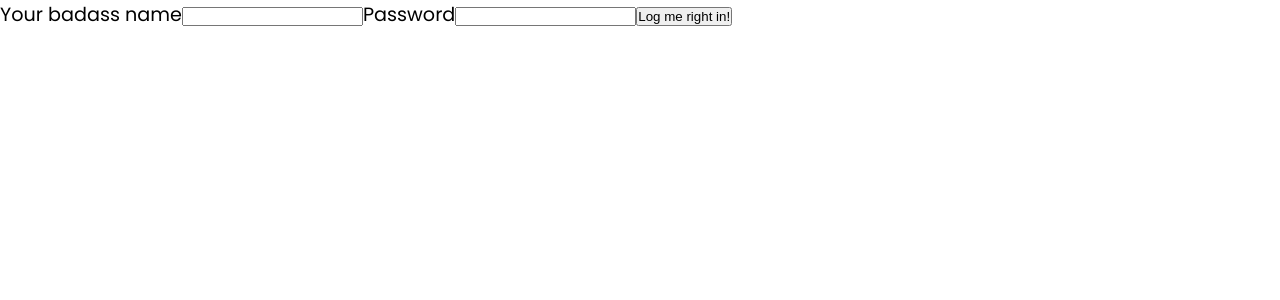
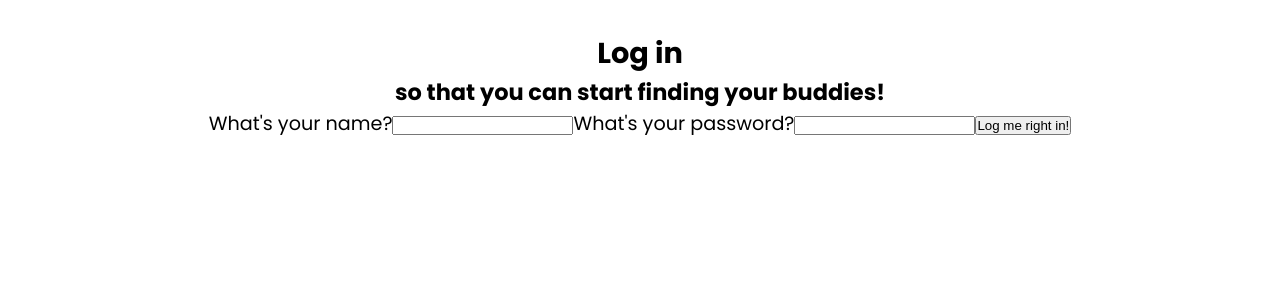
Before and after one commit to akickia/find-your-buddies, a React (Create React App) app: page / in a window 1280 px wide. Shown: the top 300 px of the page. Built offline with nearby package versions, Linux system fonts and the light colour scheme.

Commit message:
added more comments

```diff
--- a/src/components/Login.js
+++ b/src/components/Login.js
@@ -1,13 +1,55 @@
 import {useState} from "react";
 
 const Login = () =>{
+
+    const [userInfo, setUserInfo] = useState({
+        userName: "",
+        password: "",
+    });
+
+    //we need to handle CHANGE
+    // const handleChange = (e) =>{
+    //     const name = e.target.name;
+    //     const value = e.target.value;
+
+    //     setUserInfo({...userInfo, [name]: value});
+    // }; Update??
+
+    //we need to handle SUBMIT
+    //const handleSubmit() = (e) => {
+        // e.preventDefault();
+        // console.log(inputData);
+    // }
+
+    //we need to CHECK if password matches username (IF/ELSE)
+
+    //we need to handle if password doesn't match (IF/ELSE OR TERNARY)
+
     return(
-        <div>
-            <label>Your badass name</label>
-            <input autofocus type = "text" name ="name" id ="name"></input>
-            <label>Password</label>
-            <input type = "password" name ="password" id="password"></input>
-            <button>Log me right in!</button>
+        <div className = "container">
+            <h2>Log in</h2>
+            <h3>so that you can start finding your buddies!</h3>
+
+            <form className = "form">
+                <label htmlFor="userName" >What's your name?</label>
+                <input
+                // onChange={handleChange}
+                type = "text"
+                name = "userName"
+                id = "userName"
+                value = {userInfo.userName}
+                />
+                <label htmlFor="fullName" >What's your password?</label>
+                <input
+                // onChange={handleChange}
+                type = "password"
+                name = "password"
+                id = "password"
+                value = {userInfo.password}
+                />
+                <button>Log me right in!</button>
+            </form>
+
         </div>
     );
 };
```
